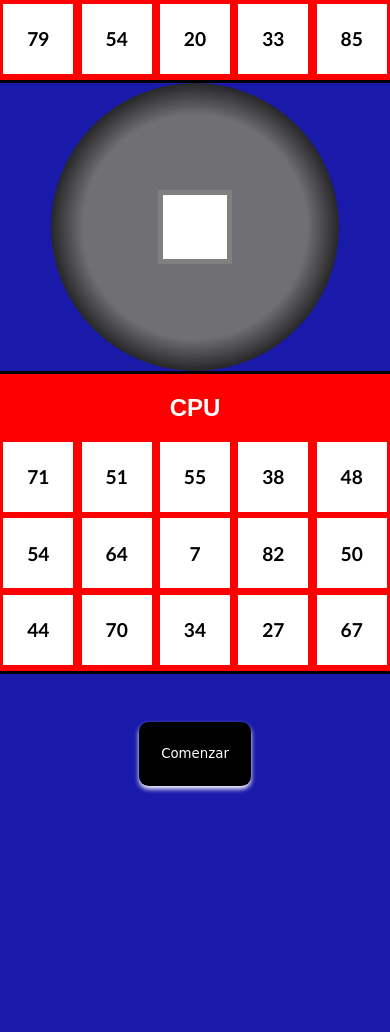
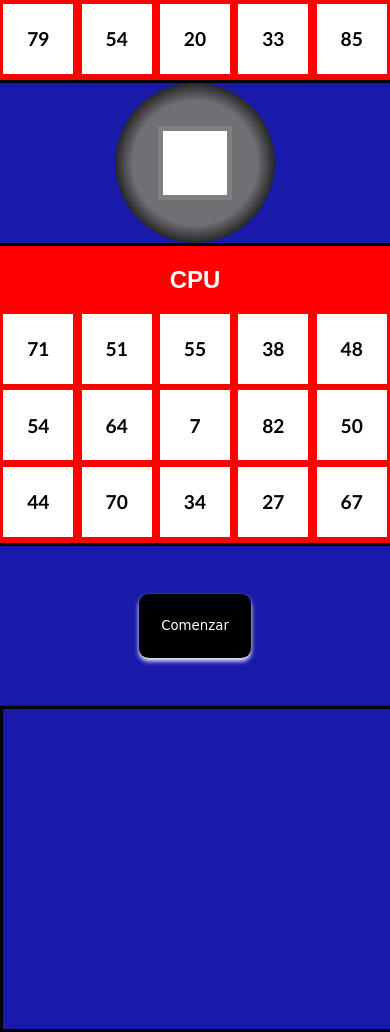
Before and after one commit to SantillanMartin/Bingo-virtual, a plain HTML site: page index.html in a window 390 px wide. Shown: the part 252-1284 px from the top of the page. Before the commit the page ends 1086 px from the top, so only its background shows below. Drawn offline with Linux system fonts and the light colour scheme; a web font is replaced by a local one.

Commit message:
hice responsive

```diff
--- a/index.js
+++ b/index.js
@@ -138,6 +138,10 @@ function pintarNumerosDeArrays(){
 
 
 }
+
+
+
+
 generarNumerosJugadorYCpu(array2,"tachar-numeros-jugador-");
 generarNumerosJugadorYCpu(array3,"tachar-numeros-cpu-");
 pintarNumerosJugadorYCpu("contenedor-numeros",array2,"tachar-numeros-jugador-");
--- a/styles.css
+++ b/styles.css
@@ -156,4 +156,16 @@ button:active{
     .main__contenedor{
         flex-direction: column;
     }
+    .main__bolillero{
+        width: 10rem;
+        height: 10rem;
+    }
+    .main__contenedor__numeros--impresos{
+        height: 20rem;
+        border: solid black;
+        overflow: scroll;
+    }
+    .main__numeros--impresos{
+        margin-top: 0.6rem;
+    }
 }
```
Also changed, not shown: index.html (+4 -0 lines).
